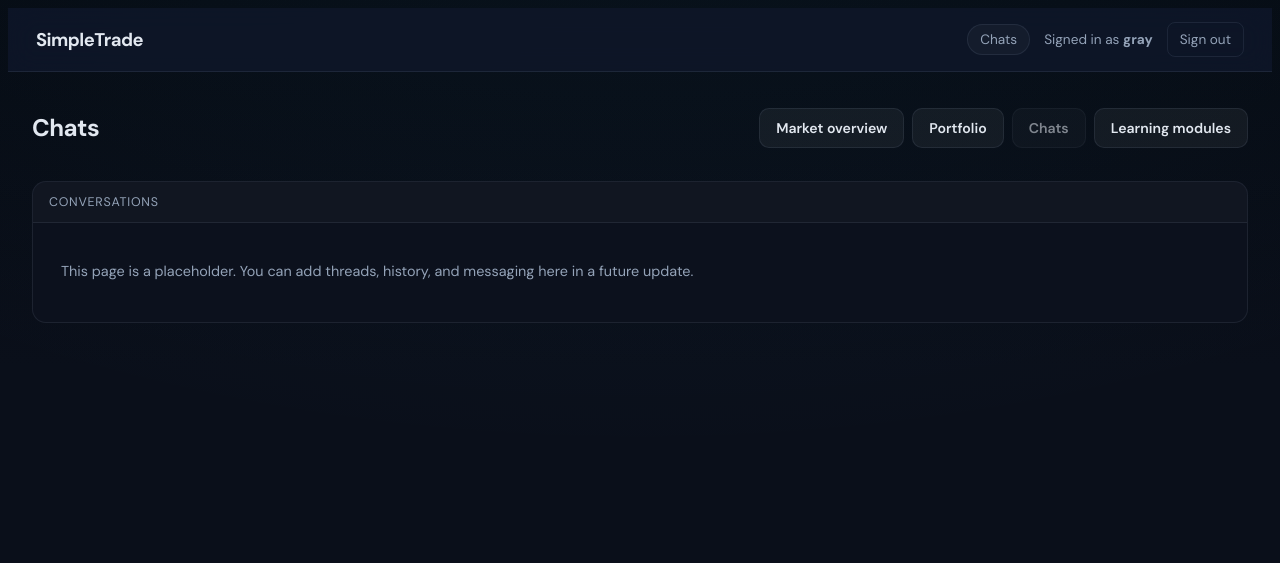
After one commit to graygill5/SimpleTrade, a Flask app: page /chats in a window 1280 px wide. The commit adds this page. Shown: the top 563 px of the page. Run offline with Flask 3, Linux system fonts and the light colour scheme; a user stored in the database is signed in.

Commit message:
new speed

```diff
--- a/Final/app.py
+++ b/Final/app.py
@@ -315,6 +315,30 @@ def dashboard():
     )
 
 
+@app.route("/portfolio")
+def portfolio():
+    user = current_user()
+    if not user:
+        return redirect("/?message=" + quote("Please sign in to open Portfolio."))
+    return render_template("portfolio.html", username=user)
+
+
+@app.route("/chats")
+def chats():
+    user = current_user()
+    if not user:
+        return redirect("/?message=" + quote("Please sign in to open Chats."))
+    return render_template("chats.html", username=user)
+
+
+@app.route("/learning")
+def learning_modules():
+    user = current_user()
+    if not user:
+        return redirect("/?message=" + quote("Please sign in to open Learning modules."))
+    return render_template("learning.html", username=user)
+
+
 # -------- API: SEARCH & QUOTE --------
 @app.route("/api/search")
 @login_required_json
--- a/Final/market_service.py
+++ b/Final/market_service.py
@@ -1,14 +1,16 @@
 """
 Yahoo Finance helpers via yfinance. Best-effort; failures return empty structures.
 
-Bulk yf.download() for many tickers triggers YFRateLimitError; we use sequential
-Ticker.history() with small delays and long cache TTL for the movers universe.
+We fetch in parallel batches (ThreadPoolExecutor) to avoid wall-clock time from
+dozens of sequential history() calls. Long TTL caches limit repeat Yahoo load.
+Optional: SIMPLETRADE_MOVERS_MAX caps movers universe size (e.g. 30) for faster cold loads.
 """
 from __future__ import annotations
 
 import logging
-import random
+import os
 import time
+from concurrent.futures import ThreadPoolExecutor, as_completed
 from datetime import datetime, timezone
 from typing import Any
 
@@ -36,18 +38,28 @@ MOVERS_UNIVERSE = [
     "SPY", "QQQ", "IWM", "DIA", "XLF", "XLE", "XLK",
 ]
 
+
+def _movers_symbols() -> list[str]:
+    """Full movers list, or first N symbols if SIMPLETRADE_MOVERS_MAX is set (min 10)."""
+    raw = os.environ.get("SIMPLETRADE_MOVERS_MAX", "").strip()
+    if raw.isdigit():
+        n = max(10, min(int(raw), len(MOVERS_UNIVERSE)))
+        return MOVERS_UNIVERSE[:n]
+    return MOVERS_UNIVERSE
+
+
 _CACHE: dict[str, tuple[float, Any, float]] = {}
 # Default cache for news, single-ticker fetches
 _TTL_DEFAULT = 120.0
-# Index tape: sequential Yahoo calls; cache longer to avoid repeat bursts
+# Index tape: parallel Yahoo calls; cache longer to avoid repeat bursts
 _TTL_INDEX = 300.0
-_INDEX_FETCH_DELAY = 0.22
 # marketCap from ticker.info (cached; fast_info often omits market_cap)
 _TTL_MCAP_INFO = 3600.0
 # Movers universe does many Yahoo calls; keep results longer to avoid rate limits
 _TTL_MOVERS = 600.0
-# Pause between sequential history calls (bulk download hammers Yahoo)
-_MOVER_FETCH_DELAY = 0.2
+# Parallel batch size for movers (history per symbol); brief pause between batches
+_MOVERS_BATCH = 8
+_BATCH_PAUSE = 0.12
 
 
 def _cache_get(key: str) -> Any | None:
@@ -145,7 +157,7 @@ def _index_row_from_history(sym: str, labels: dict[str, str]) -> dict[str, Any]:
 
 
 def fetch_indexes() -> list[dict[str, Any]]:
-    """One history() call per index with pacing — bulk yf.download() hits YFRateLimitError."""
+    """Parallel history() per index; order matches INDEX_SYMBOLS."""
     ck = "indexes"
     hit = _cache_get(ck)
     if hit is not None:
@@ -160,11 +172,26 @@ def fetch_indexes() -> list[dict[str, Any]]:
         "^NYA": "NYSE Comp",
         "^VIX": "VIX",
     }
-    out: list[dict[str, Any]] = []
-    for i, sym in enumerate(INDEX_SYMBOLS):
-        if i > 0:
-            time.sleep(_INDEX_FETCH_DELAY + random.uniform(0, 0.06))
-        out.append(_index_row_from_history(sym, labels))
+
+    def one(sym: str) -> dict[str, Any]:
+        return _index_row_from_history(sym, labels)
+
+    out_map: dict[str, dict[str, Any]] = {}
+    n_workers = min(10, len(INDEX_SYMBOLS))
+    with ThreadPoolExecutor(max_workers=n_workers) as ex:
+        futs = {ex.submit(one, sym): sym for sym in INDEX_SYMBOLS}
+        for fut in as_completed(futs):
+            sym = futs[fut]
+            try:
+                out_map[sym] = fut.result()
+            except Exception:
+                out_map[sym] = {
+                    "symbol": sym,
+                    "name": labels.get(sym, sym),
+                    "price": None,
+                    "change_pct": None,
+                }
+    out = [out_map[s] for s in INDEX_SYMBOLS]
 
     _cache_set(ck, out, ttl=_TTL_INDEX)
     return out
@@ -201,14 +228,19 @@ def _row_from_ticker_history(sym: str) -> dict[str, Any] | None:
 
 
 def _rows_from_history(symbols: list[str]) -> list[dict[str, Any]]:
-    """Sequential history pulls with pacing — bulk yf.download() triggers YFRateLimitError."""
+    """Parallel history pulls in batches with a short pause between batches."""
+    if not symbols:
+        return []
     rows: list[dict[str, Any]] = []
-    for i, sym in enumerate(symbols):
-        if i > 0:
-            time.sleep(_MOVER_FETCH_DELAY + random.uniform(0, 0.06))
-        row = _row_from_ticker_history(sym)
-        if row:
-            rows.append(row)
+    batch = _MOVERS_BATCH
+    for i in range(0, len(symbols), batch):
+        chunk = symbols[i : i + batch]
+        with ThreadPoolExecutor(max_workers=min(batch, len(chunk))) as ex:
+            for row in ex.map(_row_from_ticker_history, chunk):
+                if row:
+                    rows.append(row)
+        if i + batch < len(symbols):
+            time.sleep(_BATCH_PAUSE)
     return rows
 
 
@@ -217,7 +249,7 @@ def _mover_universe_rows() -> list[dict[str, Any]]:
     hit = _cache_get(ck)
     if hit is not None:
         return hit
-    rows = _rows_from_history(MOVERS_UNIVERSE)
+    rows = _rows_from_history(_movers_symbols())
     _cache_set(ck, rows, ttl=_TTL_MOVERS)
     return rows
 
@@ -330,6 +362,15 @@ def _normalize_market_news_item(
     }
 
 
+def _raw_news_for_symbol(sym: str) -> list[dict[str, Any]]:
+    try:
+        t = yf.Ticker(sym)
+        items = getattr(t, "news", None) or []
+        return [n for n in items if isinstance(n, dict)]
+    except Exception:
+        return []
+
+
 def fetch_market_news(limit: int = 18) -> list[dict[str, Any]]:
     """Merged Yahoo Finance headlines from broad market tickers (cached)."""
     lim = max(1, min(int(limit), 50))
@@ -339,27 +380,24 @@ def fetch_market_news(limit: int = 18) -> list[dict[str, Any]]:
     if hit is not None:
         return hit
 
+    news_sources = ("SPY", "QQQ", "^GSPC")
+    with ThreadPoolExecutor(max_workers=3) as ex:
+        per_sym = list(ex.map(_raw_news_for_symbol, news_sources))
+
     seen: set[str] = set()
     merged: list[dict[str, Any]] = []
-    for sym in ("SPY", "QQQ", "^GSPC"):
-        try:
-            t = yf.Ticker(sym)
-            items = getattr(t, "news", None) or []
-            for n in items:
-                if not isinstance(n, dict):
-                    continue
-                flat = _flatten_yahoo_news_item(n)
-                if not flat:
-                    continue
-                title = (flat.get("title") or "").strip()
-                if not title or title in seen:
-                    continue
-                seen.add(title)
-                merged.append(_normalize_market_news_item(flat, source=sym))
-                if len(merged) >= lim:
-                    break
-        except Exception:
-            continue
+    for sym, items in zip(news_sources, per_sym):
+        for n in items:
+            flat = _flatten_yahoo_news_item(n)
+            if not flat:
+                continue
+            title = (flat.get("title") or "").strip()
+            if not title or title in seen:
+                continue
+            seen.add(title)
+            merged.append(_normalize_market_news_item(flat, source=sym))
+            if len(merged) >= lim:
+                break
         if len(merged) >= lim:
             break
 
@@ -543,12 +581,21 @@ def fetch_chart_series(symbol: str, range_key: str) -> dict[str, Any] | None:
 
 
 def fetch_quotes_for_symbols(symbols: list[str]) -> list[dict[str, Any]]:
-    out: list[dict[str, Any]] = []
+    if not symbols:
+        return []
+    uniq: list[str] = []
+    seen: set[str] = set()
     for s in symbols:
-        q = fetch_quote(s)
-        if q:
-            out.append(q)
-    return out
+        u = (s or "").strip().upper()
+        if u and u not in seen:
+            seen.add(u)
+            uniq.append(u)
+    if not uniq:
+        return []
+    n_workers = min(8, len(uniq))
+    with ThreadPoolExecutor(max_workers=n_workers) as ex:
+        quotes = list(ex.map(fetch_quote, uniq))
+    return [q for q in quotes if q]
 
 
 def fetch_ticker_news(symbol: str, limit: int = 14) -> list[dict[str, Any]]:
--- a/Final/static/css/dashboard.css
+++ b/Final/static/css/dashboard.css
@@ -78,7 +78,7 @@
 .page-head {
     display: flex;
     flex-wrap: wrap;
-    align-items: baseline;
+    align-items: center;
     justify-content: space-between;
     gap: 12px;
     margin-bottom: 22px;
@@ -93,6 +93,24 @@
 .page-head .sub {
     color: var(--muted);
     font-size: 0.88rem;
+}
+
+.app-section-nav {
+    display: flex;
+    flex-wrap: wrap;
+    gap: 8px;
+    align-items: center;
+}
+
+a.btn.btn-nav {
+    text-decoration: none;
+    color: var(--text);
+}
+
+a.btn.btn-nav[aria-current="page"] {
+    opacity: 0.55;
+    pointer-events: none;
+    cursor: default;
 }
 
 .tag-row {
--- a/Final/static/js/dashboard.js
+++ b/Final/static/js/dashboard.js
@@ -400,7 +400,10 @@
 
     document.querySelectorAll(".wl-row").forEach(function (tr) {
         tr.addEventListener("click", function (e) {
-            if (e.target.closest("button[data-remove-wl]")) return;
+            var el = e.target;
+            if (el && el.nodeType !== 1) el = el.parentElement;
+            if (el && typeof el.closest === "function" && el.closest("button[data-remove-wl]"))
+                return;
             var s = tr.getAttribute("data-symbol");
             if (s) openSymbol(s);
         });
--- /dev/null
+++ b/Final/templates/_app_section_nav.html
@@ -0,0 +1,6 @@
+<nav class="app-section-nav" aria-label="App sections">
+    <a class="btn btn-nav" href="{{ url_for('dashboard') }}"{% if active == 'overview' %} aria-current="page"{% endif %}>Market overview</a>
+    <a class="btn btn-nav" href="{{ url_for('portfolio') }}"{% if active == 'portfolio' %} aria-current="page"{% endif %}>Portfolio</a>
+    <a class="btn btn-nav" href="{{ url_for('chats') }}"{% if active == 'chats' %} aria-current="page"{% endif %}>Chats</a>
+    <a class="btn btn-nav" href="{{ url_for('learning_modules') }}"{% if active == 'learning' %} aria-current="page"{% endif %}>Learning modules</a>
+</nav>
--- a/Final/templates/base_app.html
+++ b/Final/templates/base_app.html
@@ -14,7 +14,7 @@
     <header class="app-nav">
         <div class="brand">SimpleTrade</div>
         <div class="nav-meta">
-            <span class="pill">Market overview</span>
+            <span class="pill">{% block nav_pill %}Market overview{% endblock %}</span>
             <span>Signed in as <strong>{{ username }}</strong></span>
             <a class="logout" href="{{ url_for('logout') }}">Sign out</a>
         </div>
--- /dev/null
+++ b/Final/templates/chats.html
@@ -0,0 +1,18 @@
+{% extends "base_app.html" %}
+{% block title %}Chats — SimpleTrade{% endblock %}
+{% block nav_pill %}Chats{% endblock %}
+
+{% block content %}
+<div class="page-head">
+    <h1>Chats</h1>
+    {% set active = 'chats' %}
+    {% include '_app_section_nav.html' %}
+</div>
+
+<section class="panel">
+    <div class="panel-hd">Conversations</div>
+    <div style="padding:12px 16px 16px;">
+        <p class="empty">This page is a placeholder. You can add threads, history, and messaging here in a future update.</p>
+    </div>
+</section>
+{% endblock %}
--- a/Final/templates/dashboard.html
+++ b/Final/templates/dashboard.html
@@ -12,6 +12,8 @@
 
 <div class="page-head">
     <h1>Market overview</h1>
+    {% set active = 'overview' %}
+    {% include '_app_section_nav.html' %}
 </div>
 
 <section class="panel" style="margin-bottom:16px;">
```
Also changed, not shown: Final/templates/learning.html (added, +18 -0 lines), Final/templates/portfolio.html (added, +18 -0 lines).
